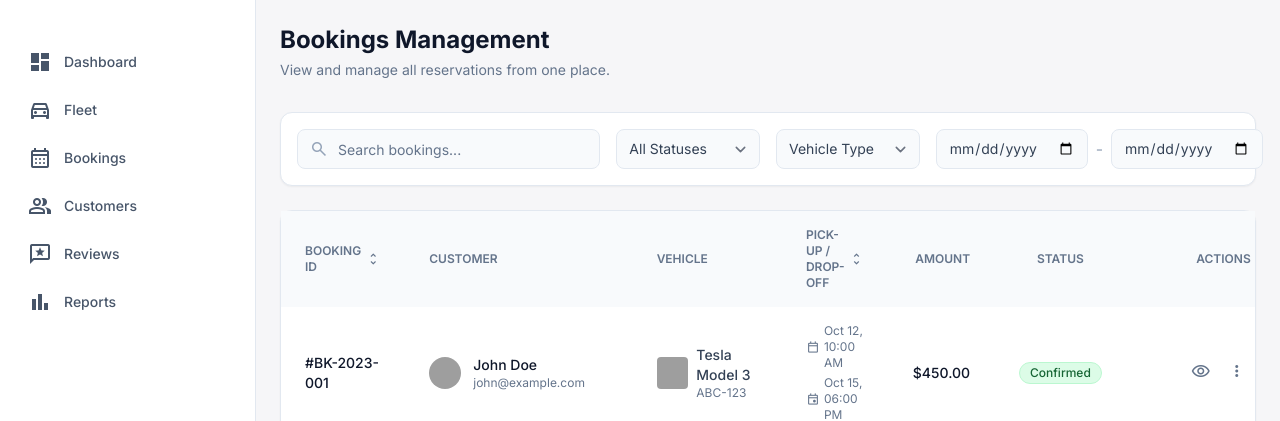
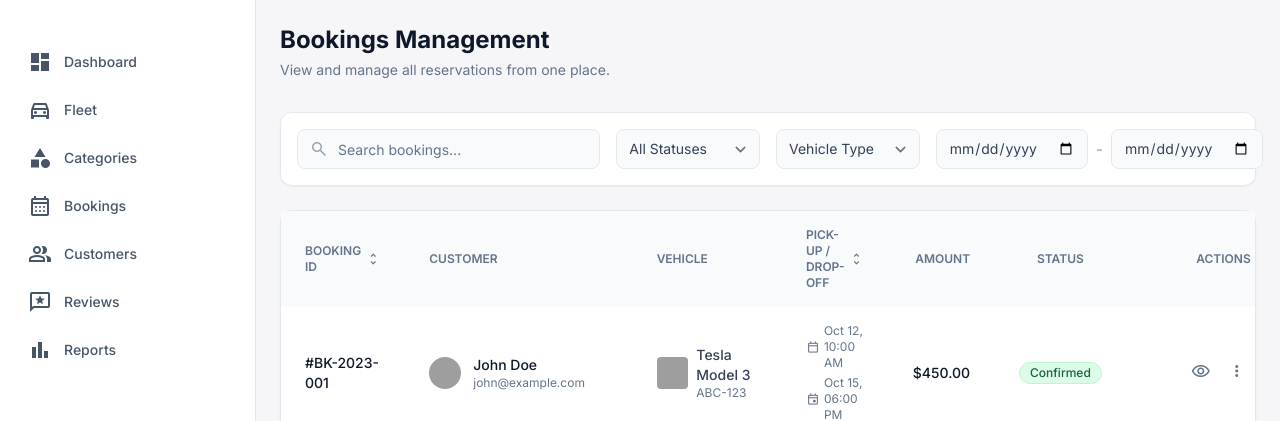
Before and after one commit to fadiinsaf/MaBagnole, a PHP site: page /Views/adminBookingsManagment.php in a window 1280 px wide. Shown: the part 64-485 px from the top of the page. Run offline with PHP 8.4, Linux system fonts and the light colour scheme; some libraries are stand-ins or nearby versions; grey boxes are pictures that could not be loaded.

Commit message:
chore: add catigories section on aside bar

```diff
--- a/Components/aside.php
+++ b/Components/aside.php
@@ -19,6 +19,11 @@
             href="adminFleetManagment.php">
             <span class="material-symbols-outlined">directions_car</span>
             Fleet
+        </a>
+        <a class="group flex items-center gap-3 rounded-lg px-3 py-2.5 text-sm font-medium text-slate-600 hover:bg-slate-50 hover:text-slate-900 dark:text-slate-400 dark:hover:bg-slate-800 dark:hover:text-white transition-colors"
+            href="adminCategoriesManagment.php">
+            <span class="material-symbols-outlined" style="font-variation-settings: 'FILL' 1;">category</span>
+            Categories
         </a>
         <a class="group flex items-center gap-3 rounded-lg px-3 py-2.5 text-sm font-medium text-slate-600 hover:bg-slate-50 hover:text-slate-900 dark:text-slate-400 dark:hover:bg-slate-800 dark:hover:text-white transition-colors"
             href="adminBookingsManagment.php">
```
Lines whose indentation alone changed are shown as unchanged.
